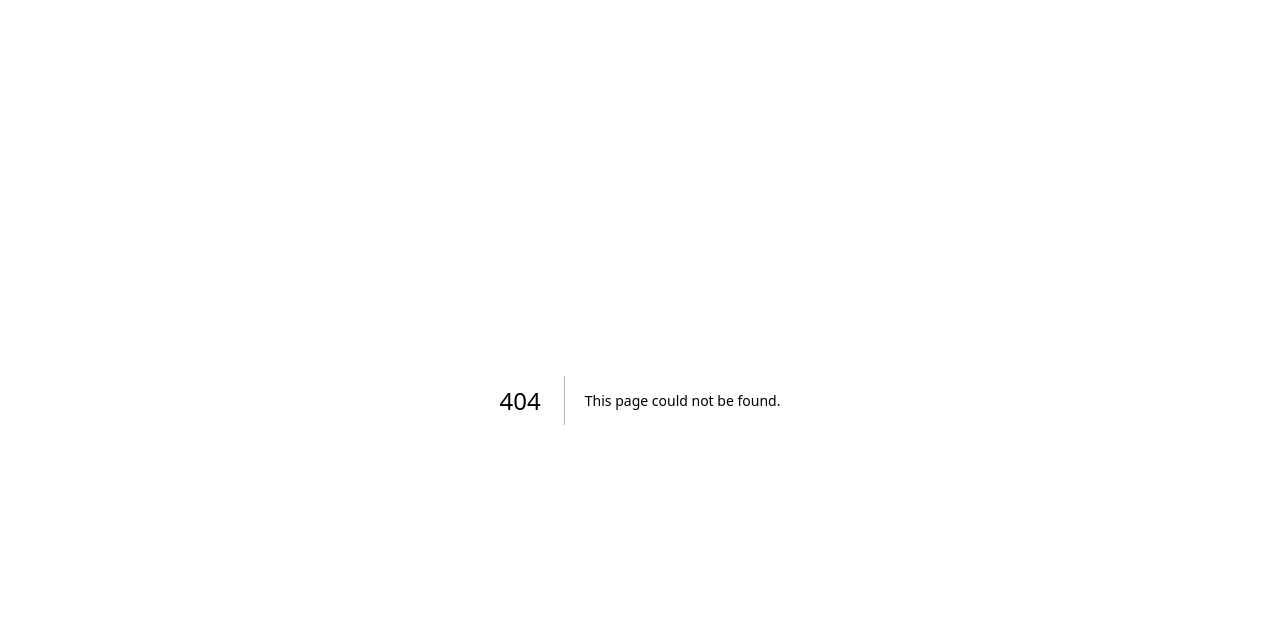
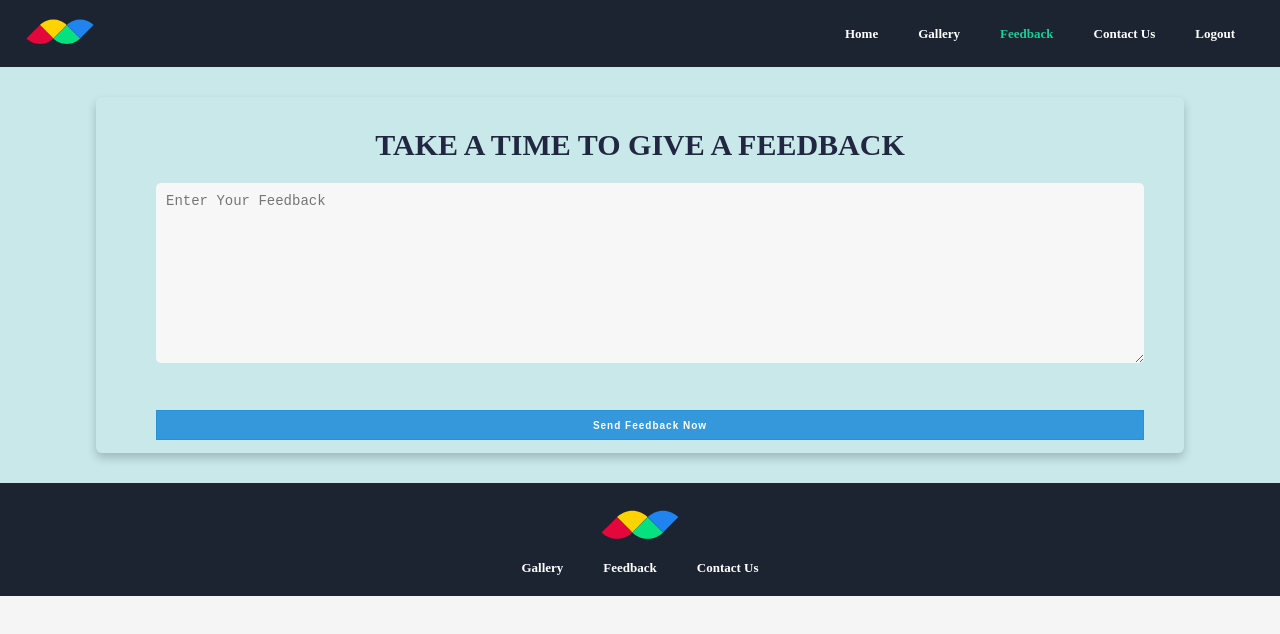
Before and after one commit to Yashwithagit/photography, a Next.js app: page /feedback in a window 1280 px wide. Before the commit this address had no page. Shown: the top 634 px of the page. Built offline with nearby package versions, Linux system fonts and the light colour scheme; sample sign-in values are in the browser's storage.

Commit message:
FEAT:feedback form

```diff
--- /dev/null
+++ b/app/feedback/page.tsx
@@ -0,0 +1,174 @@
+"use client";
+import NavBar from "@/components/NavBar";
+import PageWithAuth from "@/context/auth";
+import { AppColors } from "@/lib/constant";
+import {
+  FormContainer,
+  FormField,
+  FormFieldInput,
+} from "@/styles/globalStyles";
+import { NextPage } from "next";
+import styled from "styled-components";
+import Footer from "@/components/Footer";
+import { useState } from "react";
+import axios from "axios";
+import { API_BASE_PATH, userFeedback } from "@/lib/apiPath";
+import Swal from "sweetalert2";
+
+interface FormDataProps {
+  feedback?: string
+}
+const Feedback: NextPage = () => {
+  const [formData, setFormData] = useState<FormDataProps>({
+    feedback: ""
+  });
+
+  const onSignUpFormSubmit = async (e: React.FormEvent<HTMLFormElement>) => {
+    // Stop the form from submitting and refreshing the page.
+    e.preventDefault();
+    const formRequestData = {
+      feedback: formData.feedback,
+      user_id: Number(localStorage.getItem('token'))
+    };
+
+    await axios
+      .post(API_BASE_PATH + userFeedback, formRequestData, {
+        headers: { "content-type": "application/x-www-form-urlencoded" },
+      })
+      .then(
+        (response) => {
+          if (response.data.responseCode === 100001) {
+            Swal.fire({
+              icon: "success",
+              title: "FeedBack sent Successfully",
+              showConfirmButton: false,
+              timer: 2000,
+            }).then((result) => {
+              if (result.isDismissed) {
+                setFormData({
+                  feedback: ''
+
+                })
+              }
+            });
+          } else {
+            Swal.fire({
+              icon: "error",
+              title: "Something went wrong",
+              showConfirmButton: false,
+              timer: 1500,
+            });
+          }
+        },
+        (error) => {
+          Swal.fire({
+            icon: "error",
+            title: `${error}`,
+            showConfirmButton: false,
+            timer: 1500,
+          });
+        }
+      );
+  };
+  return (
+    <>
+      <NavBar />
+      <section>
+        <ContactUsBody>
+          <ContactUsContainer>
+            <SectionHeaderContainer>
+              <Heading>TAKE A TIME TO GIVE A FEEDBACK</Heading>
+
+            </SectionHeaderContainer>
+
+            <FormContainer onSubmit={onSignUpFormSubmit}>
+
+
+              <FlexItem>
+                <TextAreaField
+                  rows={10}
+                  value={formData.feedback}
+                  onChange={(e) => setFormData({ ...formData, feedback: e.target.value })}
+                  name="feedback"
+                  placeholder="Enter Your Feedback"
+                />
+              </FlexItem>
+
+              <FlexContainer>
+                <FlexItem>
+                  <FormField>
+                    <FormFieldInput type="submit" value="Send Feedback Now" />
+                  </FormField>
+                </FlexItem>
+              </FlexContainer>
+            </FormContainer>
+          </ContactUsContainer>
+        </ContactUsBody>
+      </section >
+      <Footer />
+    </>
+  );
+};
+
+export default PageWithAuth(Feedback);
+const ContactUsBody = styled.div`
+ padding: 2rem auto;
+  width: 100%;
+  background: #c8e8e9;
+  display: flex;
+  align-items: center;
+  justify-content: center;
+`;
+const ContactUsContainer = styled.div`
+  width: 85%;
+  margin: 3rem 0rem;
+  background: ${AppColors.LightPurpleBlue};
+  border-radius: 6px;
+  padding: 1rem 4rem;
+  box-shadow: 0 5px 10px rgba(0, 0, 0, 0.2);
+`;
+const SectionHeaderContainer = styled.div`
+  display: flex;
+  text-align: center;
+  flex-direction: column;
+`;
+
+
+
+
+const FlexContainer = styled.div`
+  display: flex;
+  flex-wrap: wrap; /* Allow flex items to wrap to the next row if the screen is too narrow */
+
+  @media (max-width: 768px) {
+    flex-direction: column; /* On mobile (screen width <= 768px), display in a column */
+  }
+`;
+
+const FlexItem = styled.div`
+  flex: 1; /* Each item takes equal width */
+  margin-bottom: 0.3rem; /* Optional, to add spacing between input fields in mobile view */
+  padding-left: 2rem;
+`;
+
+const TextAreaField = styled.textarea`
+width: 100%;
+  background-color: #f7f7f7;
+  color: #2a2a2a;
+  border-radius: 5px;
+  border: none;
+  padding: 1rem;
+  font-size: 14px;
+  outline: none;
+  margin-bottom: 30px;
+  transition: all 0.3s;
+`
+
+const Heading = styled.h4`
+  margin: 2rem 0rem;
+  line-height: 36px;
+  font-size: 30px;
+  font-weight: 700;
+  text-transform: capitalize;
+  color: #212741;
+`;
--- a/app/gallery/page.tsx
+++ b/app/gallery/page.tsx
@@ -7,6 +7,7 @@ import React from 'react'
 import { gallerySlides } from '@/lib/constant';
 import GallerySwiper from '@/components/GallerySwiper';
 import { PageTitle } from '@/styles/globalStyles';
+import PageWithAuth from '@/context/auth';
 
 const Gallery: NextPage = () => {
 
@@ -18,4 +19,4 @@ const Gallery: NextPage = () => {
   )
 }
 
-export default Gallery
+export default PageWithAuth(Gallery)
--- a/app/galleryView/page.tsx
+++ b/app/galleryView/page.tsx
@@ -11,6 +11,7 @@ import { useRouter, useSearchParams } from 'next/navigation'
 import styled from 'styled-components';
 import { FontAwesomeIcon } from '@fortawesome/react-fontawesome';
 import { faArrowLeft } from '@fortawesome/free-solid-svg-icons';
+import PageWithAuth from '@/context/auth';
 
 const GalleryView: NextPage = () => {
   const searchParams = useSearchParams()
@@ -58,7 +59,7 @@ const GalleryView: NextPage = () => {
   )
 }
 
-export default GalleryView
+export default PageWithAuth(GalleryView)
 
 const GalleryViewImage = styled.div`
   width: 25rem;
--- a/lib/apiPath.ts
+++ b/lib/apiPath.ts
@@ -4,3 +4,4 @@ export const API_BASE_PATH = "http://localhost:4111/api/";
 export const userLogin = "userLogin";
 export const userSignup = "userSignUp";
 export const userContactUs = "contactUs";
+export const userFeedback = "feedback";
--- a/lib/constant.ts
+++ b/lib/constant.ts
@@ -27,7 +27,7 @@ export const NavbarData = [
   },
   {
     title: "Feedback",
-    path: "/",
+    path: "/feedback",
   },
   {
     title: "Contact Us",
@@ -46,7 +46,7 @@ export const FooterLinkList = [
   },
   {
     title: "Feedback",
-    path: "/",
+    path: "/feedback",
   },
   {
     title: "Contact Us",
```
